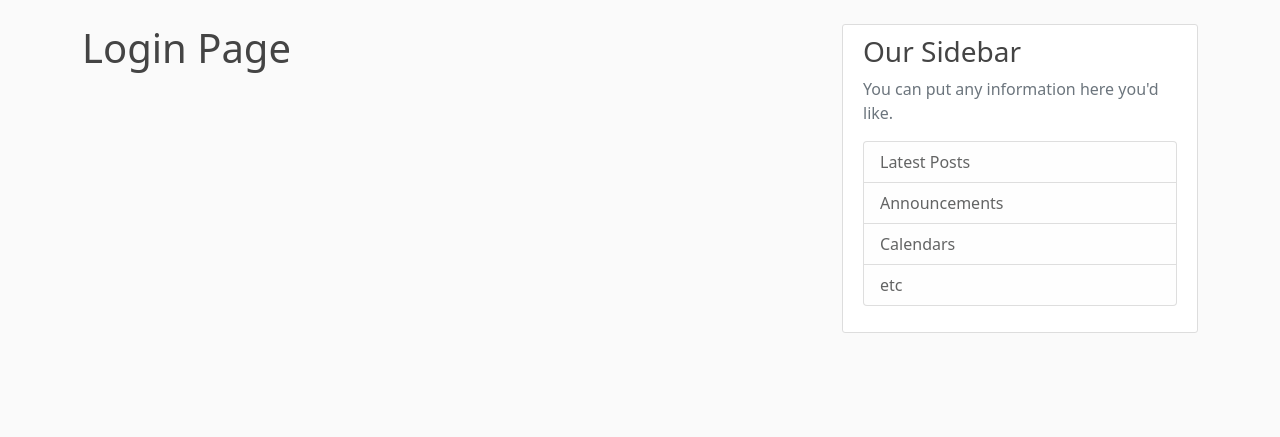
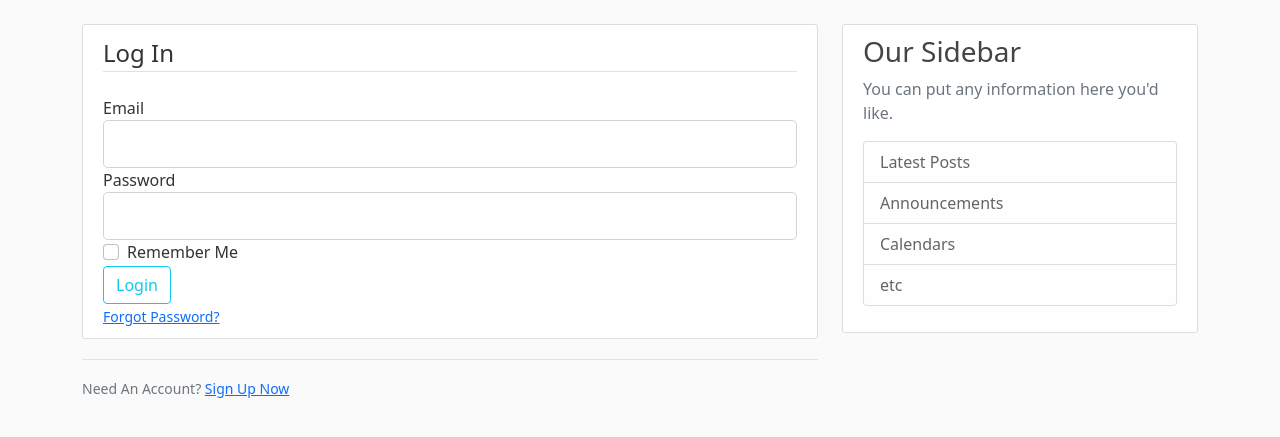
Before and after one commit to skrillcii/website, a Flask app: page /login in a window 1280 px wide. Shown: the part 56-493 px from the top of the page. Run offline with Flask 2, Linux system fonts and the light colour scheme.

Commit message:
add login form

```diff
--- a/templates/layout.html
+++ b/templates/layout.html
@@ -1,12 +1,13 @@
 <!DOCTYPE html>
-<html lang="en">
+<html>
 <head>
     <!-- Required meta tags -->
     <meta charset="utf-8">
-        <meta name="viewport" content="width=device-width, initial-scale=1">
+    <meta name="viewport" content="width=device-width, initial-scale=1, shrink-to-fit=no">
 
     <!-- Bootstrap CSS -->
     <link href="https://cdn.jsdelivr.net/npm/bootstrap@5.1.3/dist/css/bootstrap.min.css" rel="stylesheet" integrity="sha384-1BmE4kWBq78iYhFldvKuhfTAU6auU8tT94WrHftjDbrCEXSU1oBoqyl2QvZ6jIW3" crossorigin="anonymous">
+
     <link rel="stylesheet" type="text/css" href="{{ url_for('static', filename="main.css") }}">
 
     {% if title %}
@@ -25,13 +26,13 @@
                 </button>
                 <div class="collapse navbar-collapse" id="navbarToggle">
                     <div class="navbar-nav mr-auto">
-                            <a class="nav-item nav-link" href="/">Home</a>
-                            <a class="nav-item nav-link" href="/about">About</a>
+                        <a class="nav-item nav-link" href="{{ url_for('home') }}">Home</a>
+                        <a class="nav-item nav-link" href="{{ url_for('about') }}">About</a>
                     </div>
                     <!-- Navbar Right Side -->
                     <div class="navbar-nav">
-                            <a class="nav-item nav-link" href="/login">Login</a>
-                            <a class="nav-item nav-link" href="/register">Register</a>
+                        <a class="nav-item nav-link" href="{{ url_for('login') }}">Login</a>
+                        <a class="nav-item nav-link" href="{{ url_for('register') }}">Register</a>
                     </div>
                 </div>
             </div>
--- a/templates/login.html
+++ b/templates/login.html
@@ -1,4 +1,52 @@
 {% extends "layout.html" %}
 {% block content %}
-    <h1>Login Page</h1>
+    <div class="content-section">
+        <form method="POST" action="">
+            {{ form.hidden_tag() }}
+            <fieldset class="form-group">
+                <legend class="border-bottom mb-4">Log In</legend>
+                <div class="form-group">
+                    {{ form.email.label(class="form-control-label") }}
+                    {% if form.email.errors %}
+                        {{ form.email(class="form-control form-control-lg is-invalid") }}
+                        <div class="invalid-feedback">
+                            {% for error in form.email.errors %}
+                                <span>{{ error }}</span>
+                            {% endfor %}
+                        </div>
+                    {% else %}
+                        {{ form.email(class="form-control form-control-lg") }}
+                    {% endif %}
+                </div>
+                <div class="form-group">
+                    {{ form.password.label(class="form-control-label") }}
+                    {% if form.password.errors %}
+                        {{ form.password(class="form-control form-control-lg is-invalid") }}
+                        <div class="invalid-feedback">
+                            {% for error in form.password.errors %}
+                                <span>{{ error }}</span>
+                            {% endfor %}
+                        </div>
+                    {% else %}
+                        {{ form.password(class="form-control form-control-lg") }}
+                    {% endif %}
+                </div>
+                <div class="form-check">
+                    {{ form.remember(class="form-check-input") }}
+                    {{ form.remember.label(class="form-check-label") }}
+                </div>
+            </fieldset>
+            <div class="form-group">
+                {{ form.login(class="btn btn-outline-info") }}
+            </div>
+            <small class="text-muted ml-2">
+                <a href="#">Forgot Password?</a>
+            </small>
+        </form>
+    </div>
+    <div class="border-top pt-3">
+        <small class="text-muted">
+            Need An Account? <a class="ml-2" href="{{ url_for('login') }}">Sign Up Now</a>
+        </small>
+    </div>
 {% endblock content %}
```
Also changed, not shown: templates/register.html (+5 -5 lines). Lines whose indentation alone changed are shown as unchanged.
